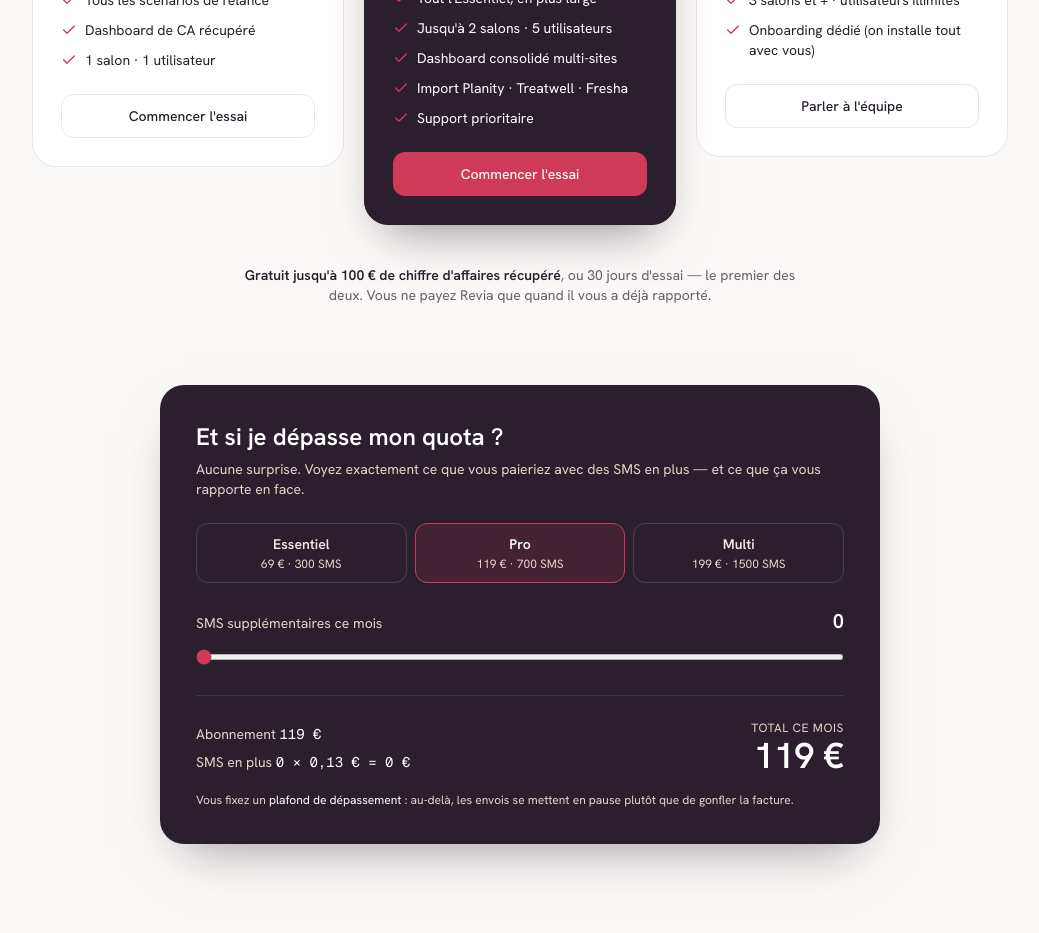
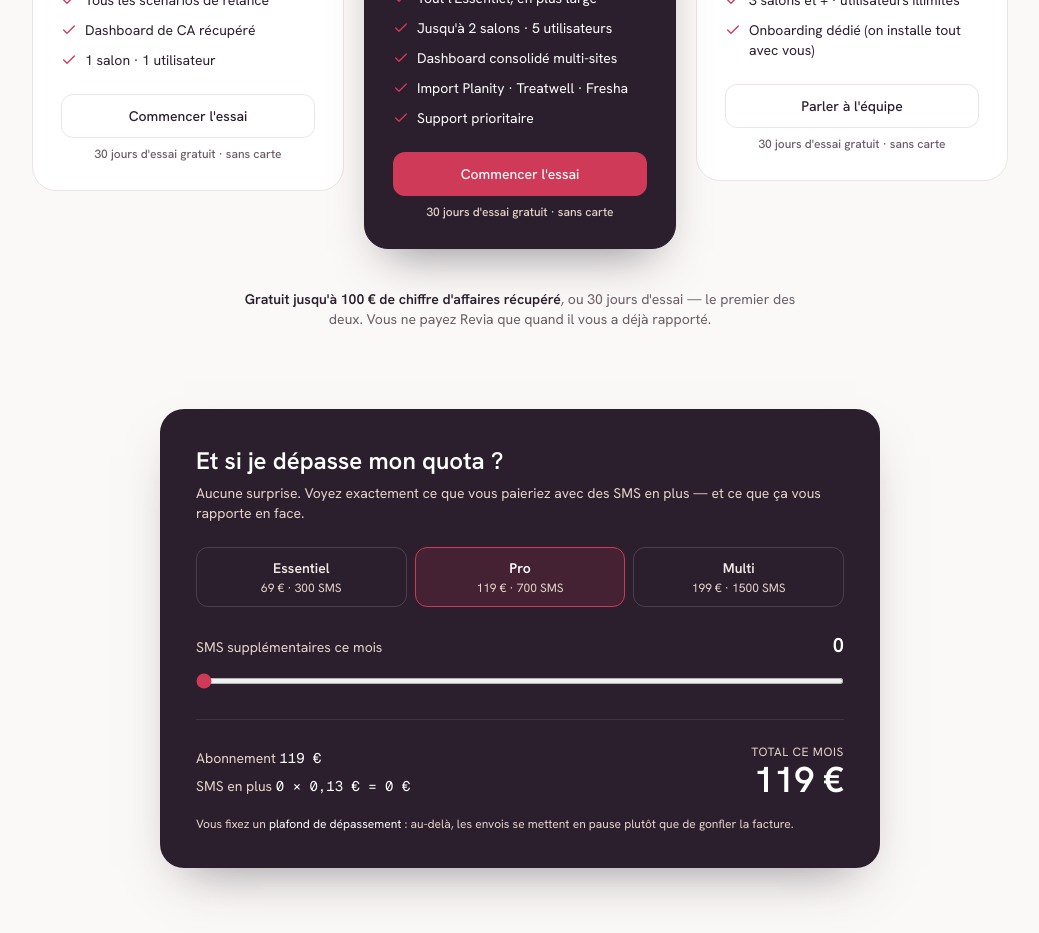
Before and after one commit to davdav28/revia, a Next.js app: page /tarifs in a window 1280 px wide. Shown: the part 840-1773 px from the top of the page, without its empty margins (120-1159 px from the left). Built offline with nearby package versions, Linux system fonts and the light colour scheme.

Commit message:
Tarifs : mention '30 jours d'essai gratuit · sans carte' sous chaque bouton (dynamique depuis la config)

```diff
--- a/src/components/marketing/pricing-cards.tsx
+++ b/src/components/marketing/pricing-cards.tsx
@@ -184,6 +184,14 @@ export function PricingCards() {
                   <Link href={cta.href}>{cta.label}</Link>
                 )}
               </Button>
+              <p
+                className={cn(
+                  "mt-2 text-center text-xs font-medium",
+                  plan.highlight ? "text-[var(--nude)]" : "text-muted",
+                )}
+              >
+                {SUBSCRIPTION.trial.days} jours d'essai gratuit · sans carte
+              </p>
             </div>
           );
         })}
```
